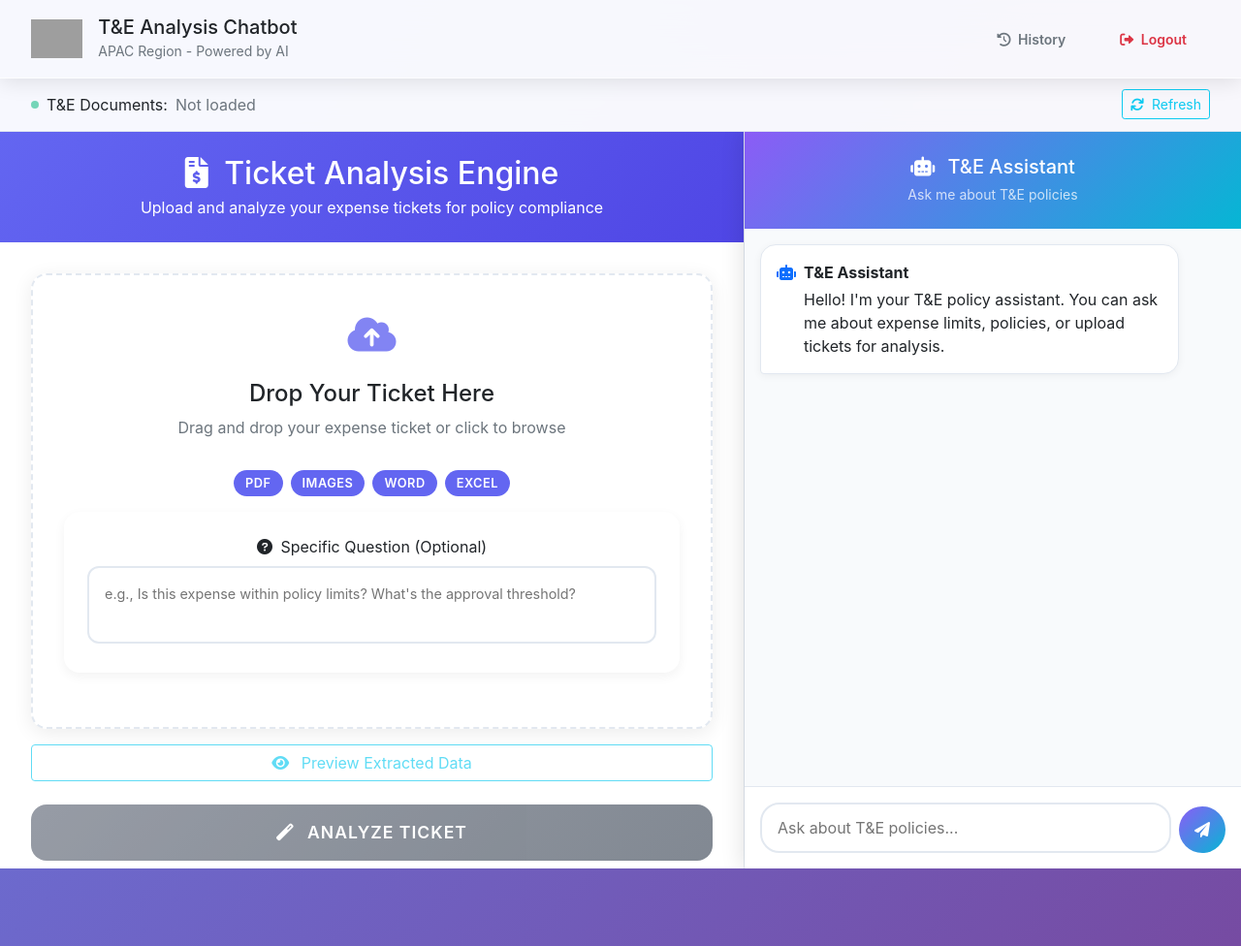
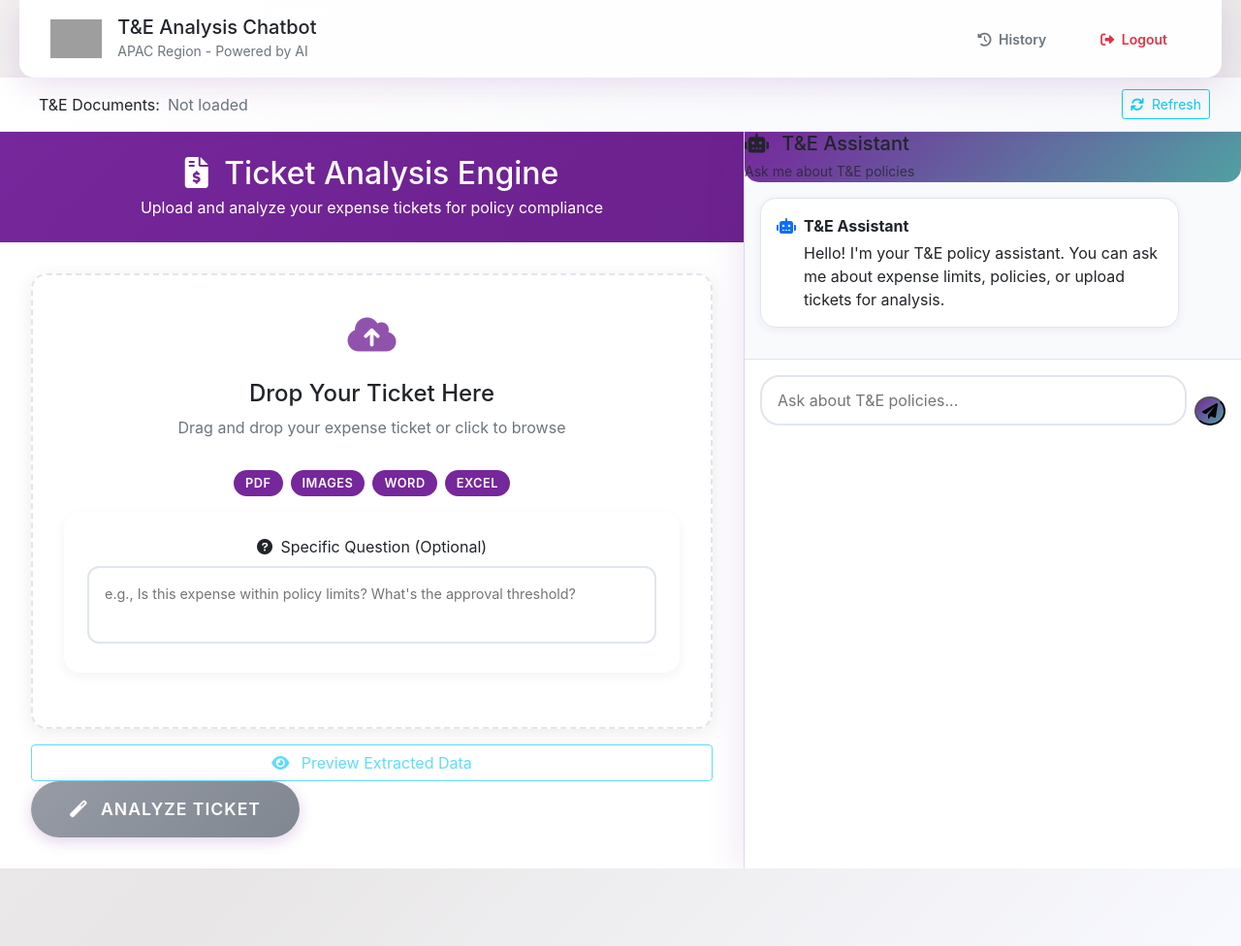
Before and after one commit to DanielGuez16/test2, a FastAPI app: template templates/te_index.html in a window 1280 px wide. Shown: the whole page at 97% size. Run offline with FastAPI, Linux system fonts and the light colour scheme; the template is opened without the code that fills it, so the values that code supplies are empty; parts of the project's set-up code (start-up, migrations or seed data) failed here and were passed over; some libraries are stand-ins or nearby versions; grey boxes are pictures that could not be loaded.

```diff
--- a/templates/te_index.html
+++ b/templates/te_index.html
@@ -11,18 +11,19 @@
 
     <style>
         :root {
-            --primary: #6366f1;
-            --primary-dark: #4f46e5;
-            --secondary: #8b5cf6;
-            --accent: #06b6d4;
-            --success: #10b981;
-            --warning: #f59e0b;
-            --danger: #ef4444;
-            --light: #f8fafc;
-            --dark: #1e293b;
-            --border: #e2e8f0;
+            --primary: #76279b;           /* Natixis violet principal */
+            --primary-dark: #6B218D;      /* Violet foncé */
+            --secondary: #ab54d4;         /* Violet clair */
+            --accent: #51A0A2;           /* Bleu-vert accent */
+            --success: #00a651;          /* Vert Natixis */
+            --warning: #ff6600;          /* Orange Natixis */
+            --danger: #dc3545;           /* Rouge standard */
+            --light: #f2f0f0;           /* Gris très clair */
+            --dark: #1e293b;            /* Texte foncé */
+            --border: #e0e6ed;          /* Bordures */
             --glass-bg: rgba(255, 255, 255, 0.95);
             --glass-border: rgba(255, 255, 255, 0.2);
+            --natixis-gray: #f5f5f5;    /* Fond alternatif */
         }
 
         * {
@@ -30,12 +31,9 @@
         }
 
         body {
-            background: linear-gradient(135deg, #667eea 0%, #764ba2 100%);
+            background: linear-gradient(135deg, #f2f0f0 0%, #e8e6e6 50%, #f8f9ff 100%);
             min-height: 100vh;
             font-family: 'Inter', -apple-system, BlinkMacSystemFont, sans-serif;
-            margin: 0;
-            padding: 0;
-            overflow-x: hidden;
         }
 
         /* Header fixe */
@@ -45,11 +43,32 @@
             left: 0;
             right: 0;
             z-index: 1000;
-            background: var(--glass-bg);
+            background: rgba(255, 255, 255, 0.95);
             backdrop-filter: blur(20px);
-            border-bottom: 1px solid var(--glass-border);
+            border-radius: 0 0 15px 15px;
+            margin: 0 20px;
+            box-shadow: 0 8px 32px rgba(118, 39, 155, 0.15);
             padding: 1rem 2rem;
-            box-shadow: 0 4px 20px rgba(0, 0, 0, 0.1);
+        }
+
+        .main-container {
+            background: white;
+            border-radius: 20px;
+            box-shadow: 0 15px 40px rgba(118, 39, 155, 0.2);
+            margin: 30px auto;
+            backdrop-filter: blur(10px);
+        }
+
+        .upload-card {
+            background: linear-gradient(145deg, #ffffff, #f8f9ff);
+            border: 3px dashed var(--secondary);
+            transition: all 0.4s cubic-bezier(0.4, 0, 0.2, 1);
+        }
+
+        .upload-card:hover {
+            background: linear-gradient(145deg, #f0f8ff, #e3f2fd);
+            border-color: var(--success);
+            box-shadow: 0 8px 25px rgba(118, 39, 155, 0.15);
         }
 
         .main-content {
@@ -76,12 +95,16 @@
             gap: 0.5rem;
         }
 
+        .status-bar {
+            background: linear-gradient(135deg, rgba(255,255,255,0.95), rgba(248,250,252,0.95));
+            backdrop-filter: blur(15px);
+            border-bottom: 1px solid rgba(118, 39, 155, 0.1);
+            box-shadow: 0 2px 10px rgba(118, 39, 155, 0.05);
+        }
+
         .status-dot {
-            width: 8px;
-            height: 8px;
-            border-radius: 50%;
             background: var(--success);
-            animation: pulse 2s infinite;
+            box-shadow: 0 0 10px rgba(0, 166, 81, 0.5);
         }
 
         @keyframes pulse {
@@ -195,21 +218,6 @@
             outline: none;
         }
 
-        .btn-analyze {
-            background: linear-gradient(135deg, var(--success), #059669);
-            color: white;
-            font-size: 1rem;
-            padding: 0.875rem 2rem;
-            border-radius: 12px;
-            font-weight: 600;
-            text-transform: uppercase;
-            letter-spacing: 0.5px;
-            margin-top: 1rem;
-            width: 100%;
-            transition: all 0.3s ease;
-            border: none;
-        }
-
         .btn-analyze:hover:not(:disabled) {
             transform: translateY(-2px);
             box-shadow: 0 8px 25px rgba(16, 185, 129, 0.3);
@@ -344,18 +360,32 @@
         }
 
         /* Section chatbot - Sidebar */
+
         .chatbot-sidebar {
             background: white;
-            display: flex;
-            flex-direction: column;
-            box-shadow: -4px 0 20px rgba(0, 0, 0, 0.1);
+            box-shadow: -8px 0 32px rgba(118, 39, 155, 0.1);
         }
 
         .chat-header {
-            background: linear-gradient(135deg, var(--secondary), var(--accent));
+            background: linear-gradient(135deg, var(--primary), var(--accent));
+            border-radius: 0 0 15px 15px;
+        }
+
+        .chat-message.user {
+            background: linear-gradient(135deg, var(--primary), var(--secondary));
             color: white;
-            padding: 1.5rem;
-            text-align: center;
+            border-bottom-right-radius: 4px;
+        }
+
+        .chat-message.assistant {
+            background: white;
+            border: 1px solid var(--border);
+            box-shadow: 0 2px 8px rgba(118, 39, 155, 0.08);
+        }
+
+        .btn-send {
+            background: linear-gradient(135deg, var(--primary), var(--accent));
+            border-radius: 50%;
         }
 
         .chat-container {
@@ -384,21 +414,6 @@
                 opacity: 1;
                 transform: translateY(0);
             }
-        }
-
-        .chat-message.user {
-            background: linear-gradient(135deg, var(--primary), var(--primary-dark));
-            color: white;
-            margin-left: auto;
-            border-bottom-right-radius: 4px;
-        }
-
-        .chat-message.assistant {
-            background: white;
-            border: 1px solid var(--border);
-            margin-right: auto;
-            border-bottom-left-radius: 4px;
-            box-shadow: 0 2px 8px rgba(0, 0, 0, 0.05);
         }
 
         .chat-input-area {
@@ -427,19 +442,6 @@
             border-color: var(--secondary);
             box-shadow: 0 0 0 3px rgba(139, 92, 246, 0.1);
             outline: none;
-        }
-
-        .btn-send {
-            background: linear-gradient(135deg, var(--secondary), var(--accent));
-            border: none;
-            border-radius: 50%;
-            width: 48px;
-            height: 48px;
-            display: flex;
-            align-items: center;
-            justify-content: center;
-            color: white;
-            transition: all 0.3s ease;
         }
 
         .btn-send:hover {
@@ -474,21 +476,40 @@
         }
 
         .btn-analyze {
-            background: linear-gradient(135deg, var(--success), #059669);
+            background: linear-gradient(45deg, var(--primary), var(--secondary));
+            border: none;
             color: white;
+            padding: 1rem 2.5rem;
             font-size: 1.1rem;
-            padding: 1rem 2rem;
-            border-radius: 16px;
+            font-weight: 600;
+            border-radius: 50px;
             text-transform: uppercase;
             letter-spacing: 1px;
-            margin-top: 1.5rem;
+            transition: all 0.3s ease;
+            box-shadow: 0 4px 15px rgba(118, 39, 155, 0.3);
+            position: relative;
+            overflow: hidden;
+        }
+
+        .btn-analyze::before {
+            content: '';
+            position: absolute;
+            top: 0;
+            left: -100%;
             width: 100%;
-            transition: all 0.3s ease;
+            height: 100%;
+            background: linear-gradient(90deg, transparent, rgba(255,255,255,0.2), transparent);
+            transition: left 0.5s;
+        }
+
+        .btn-analyze:hover::before {
+            left: 100%;
         }
 
         .btn-analyze:hover:not(:disabled) {
             transform: translateY(-3px);
-            box-shadow: 0 12px 30px rgba(16, 185, 129, 0.4);
+            box-shadow: 0 8px 25px rgba(118, 39, 155, 0.4);
+            color: white;
         }
 
         .btn-analyze:disabled {
```
Also changed, not shown: other parts of templates/te_index.html (+39 -38 lines).
